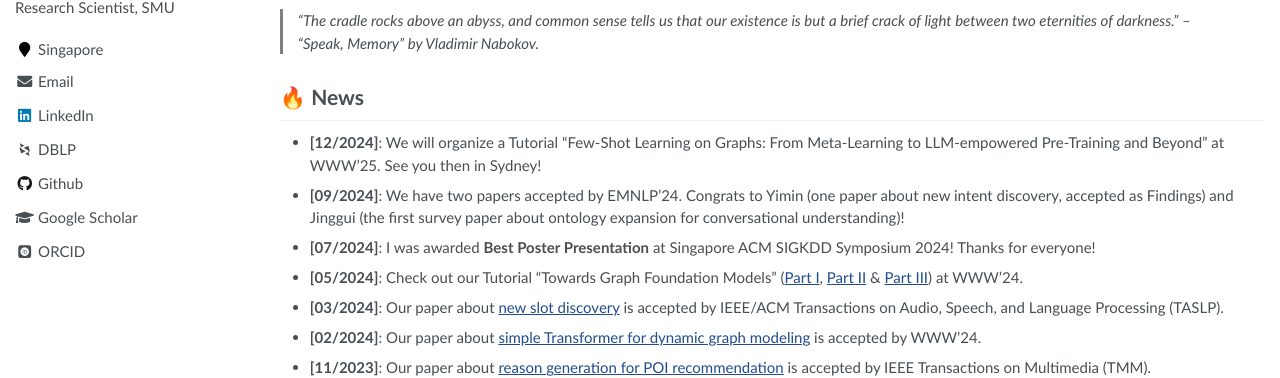
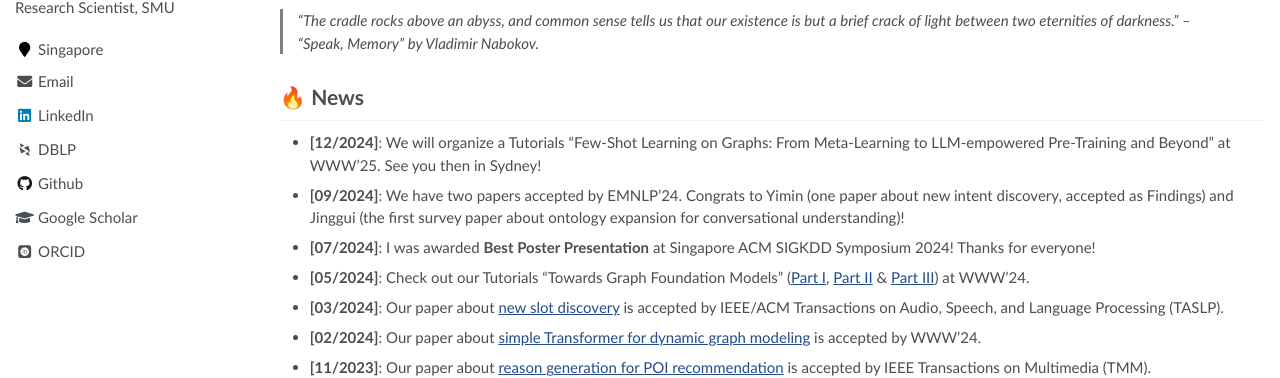
Before and after one commit to YuxiaWu/YuxiaWu.github.io, a Jekyll site: the page built from _pages/about.md, in a window 1280 px wide and 900 px high. Shown: the part 315-693 px from the top of the window. Built offline with Jekyll 4.4.1, drawn with Linux system fonts in a browser that asks for light colours; some web fonts are replaced.

Commit message:
Update about.md

```diff
--- a/_pages/about.md
+++ b/_pages/about.md
@@ -29,10 +29,10 @@
 > "The cradle rocks above an abyss, and common sense tells us that our existence is but a brief crack of light between two eternities of darkness." – "Speak, Memory" by *Vladimir Nabokov.*
 
 # 🔥 News
-- **[12/2024]**: We will organize a Tutorial "Few-Shot Learning on Graphs: From Meta-Learning to LLM-empowered Pre-Training and Beyond" at WWW'25. See you then in Sydney!
+- **[12/2024]**: We will organize a Tutorials "Few-Shot Learning on Graphs: From Meta-Learning to LLM-empowered Pre-Training and Beyond" at WWW'25. See you then in Sydney!
 - **[09/2024]**: We have two papers accepted by EMNLP'24. Congrats to Yimin (one paper about new intent discovery, accepted as Findings) and Jinggui (the first survey paper about ontology expansion for conversational understanding)!
 - **[07/2024]**: I was awarded **Best Poster Presentation** at Singapore ACM SIGKDD Symposium 2024! Thanks for everyone!
-- **[05/2024]**: Check out our Tutorial "Towards Graph Foundation Models" ([Part I](/my_papers/2024.05_WWW24Tutorial_GFM_Part1.pdf), [Part II](/my_papers/2024.05_WWW24Tutorial_GFM_Part2.pdf) & [Part III](/my_papers/2024.05_WWW24Tutorial_GFM_Part3.pdf)) at WWW'24.
+- **[05/2024]**: Check out our Tutorials "Towards Graph Foundation Models" ([Part I](/my_papers/2024.05_WWW24Tutorial_GFM_Part1.pdf), [Part II](/my_papers/2024.05_WWW24Tutorial_GFM_Part2.pdf) & [Part III](/my_papers/2024.05_WWW24Tutorial_GFM_Part3.pdf)) at WWW'24.
 - **[03/2024]**: Our paper about [new slot discovery](/my_papers/Active_Discovering_New_Slots_for_Task_oriented_Conversation.pdf) is accepted by IEEE/ACM Transactions on Audio, Speech, and Language Processing (TASLP).
 - **[02/2024]**: Our paper about [simple Transformer for dynamic graph modeling](https://dl.acm.org/doi/pdf/10.1145/3589334.3645622) is accepted by WWW'24.
 - **[11/2023]**: Our paper about [reason generation for POI recommendation](/my_papers/Reason Generation for Point of Interest Recommendation via a Hierarchical Attention-based Transformer Model.pdf) is accepted by IEEE Transactions on Multimedia (TMM).
```
